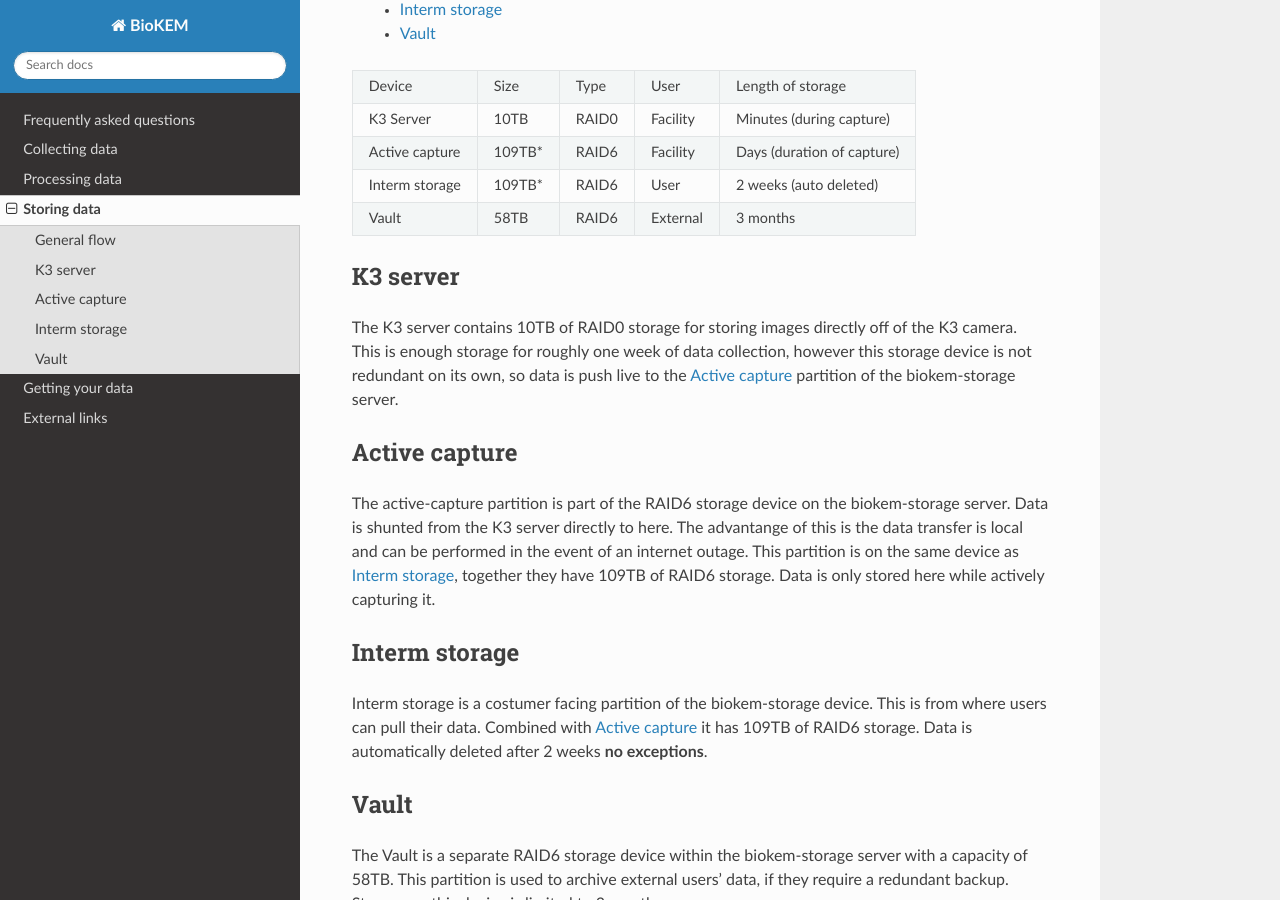
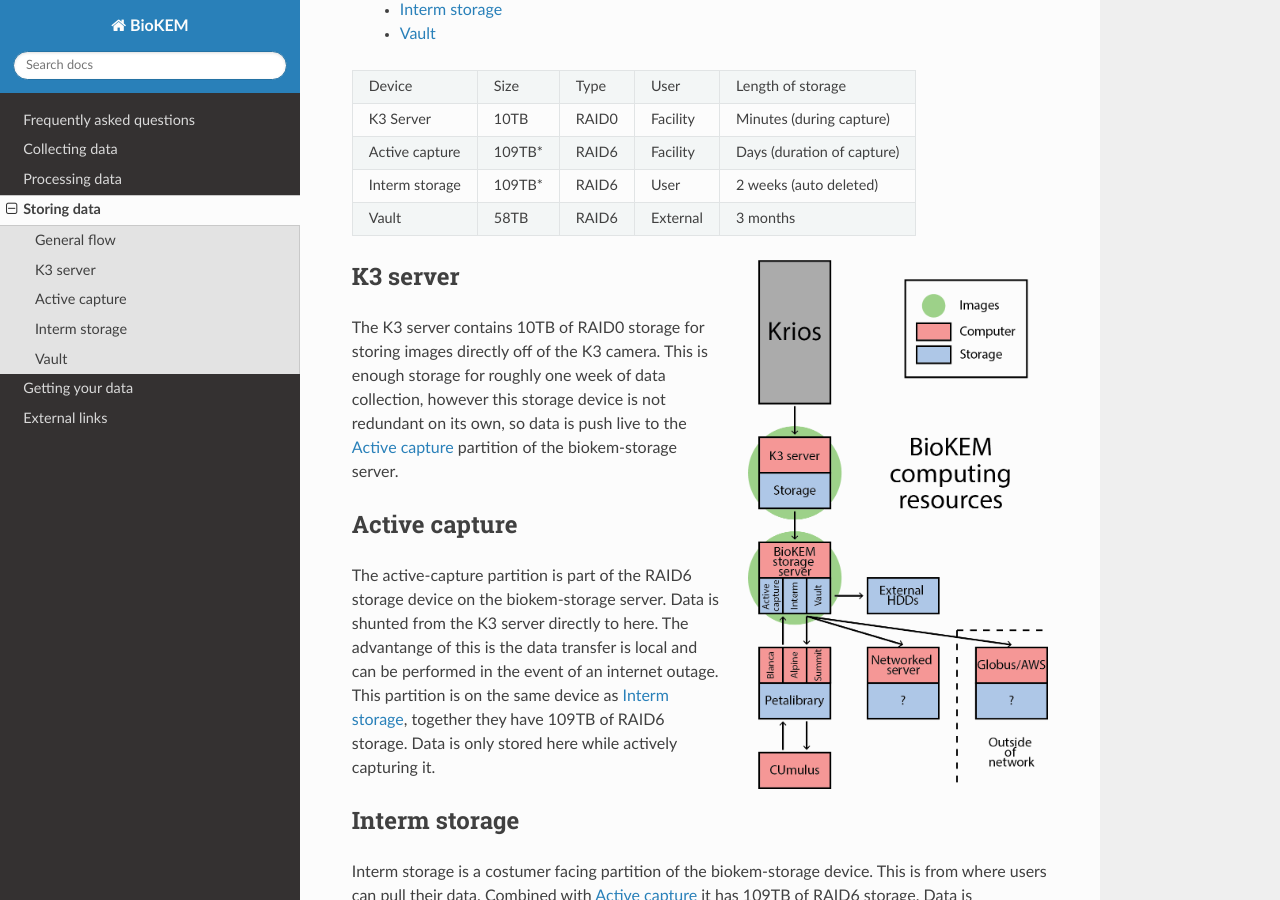
Before and after one commit to CU-BioKEM/user-guide, a Sphinx documentation site: the page built from docs/source/storing.rst, in a window 1280 px wide and 900 px high, scrolled down 362 px. Built offline with Sphinx 7.4.7 and the Read the Docs theme 2.0.0, drawn with Linux system fonts in a browser that asks for light colours.

Commit message:
added some schematics

```diff
--- a/docs/source/processing/processing_resources.rst
+++ b/docs/source/processing/processing_resources.rst
@@ -58,6 +58,10 @@
 `EnginFrame <https://www.colorado.edu/rc/resources/enginframe>`__ and is how
 even command line based computing should be done on Blanca.
 
+.. image:: ../images/schematic_cumulus.png
+   :width: 300
+   :align: right
+
 .. _CUmulus:
 
 CUmulus
--- a/docs/source/storing.rst
+++ b/docs/source/storing.rst
@@ -24,6 +24,10 @@
 +----------------+--------+-------+----------+----------------------------+
 | Vault          | 58TB   | RAID6 | External | 3 months                   |
 +----------------+--------+-------+----------+----------------------------+
+
+.. image:: images/schematic_k3.png
+   :width: 300
+   :align: right
 
 .. _K3 server:
 
```
Also changed, not shown: docs/source/images/schematic_k3.png.
